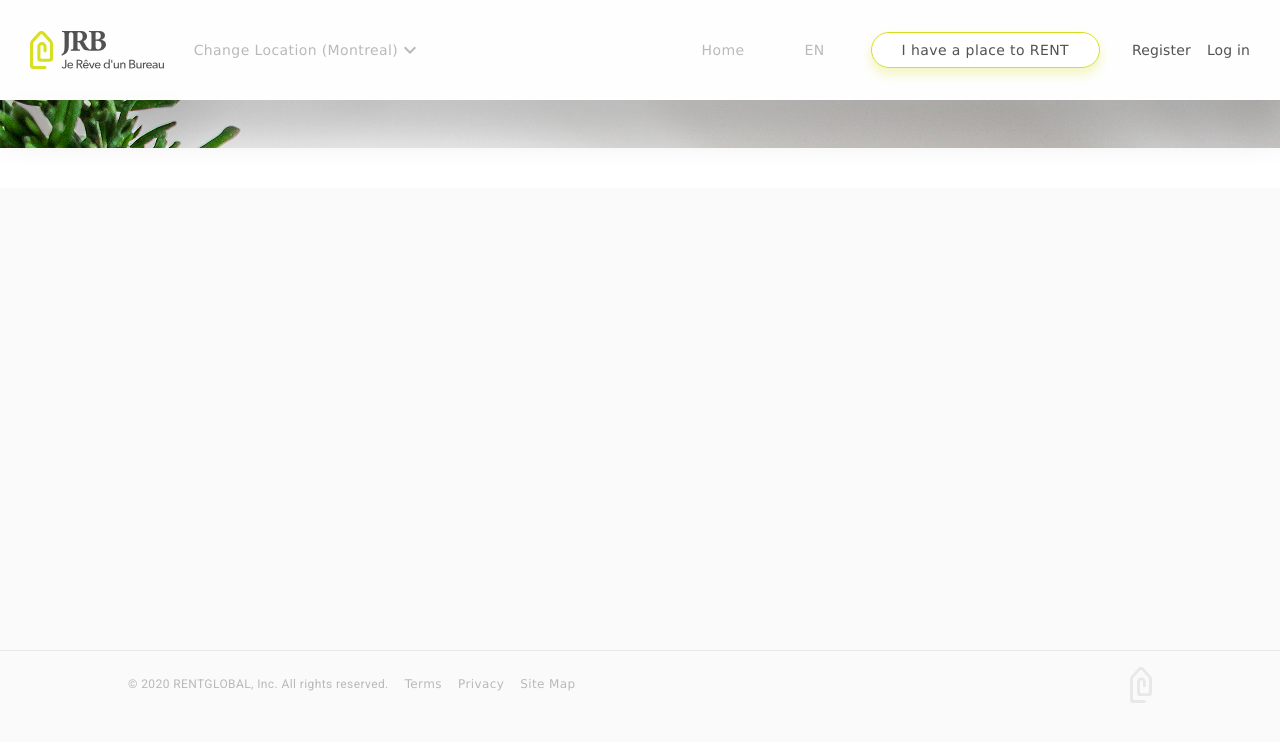
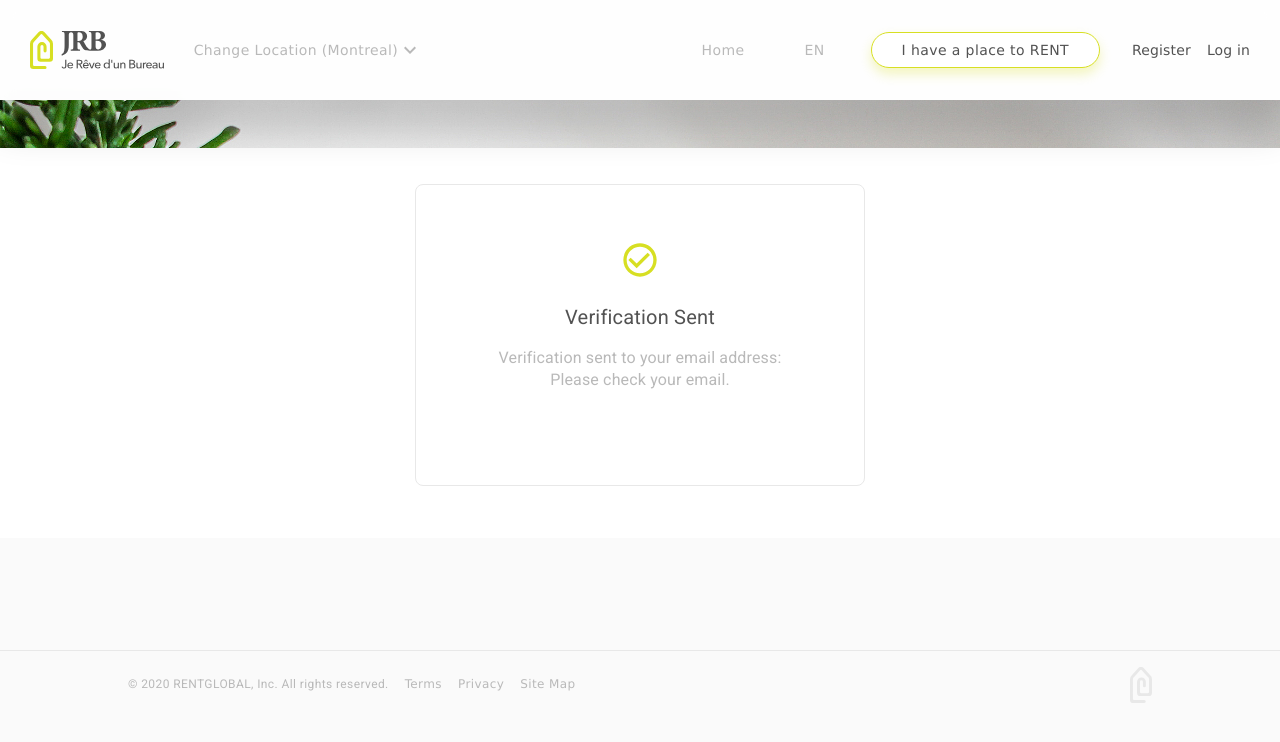
Before and after one commit to guoxiang915/rentglobal, a React (Create React App) app: page /auth/send-verification in a window 1280 px wide. Shown: the top 742 px of the page. Built offline with nearby package versions, Linux system fonts and the light colour scheme.

Commit message:
Add SendVerification form

```diff
--- a/src/common/locales/en/common.json
+++ b/src/common/locales/en/common.json
@@ -77,5 +77,7 @@
     "needOffice": "I need an office",
     "iLookForOffice": "I have a team & company looking for a place to work",
     "landlordSignup": "Landlord sign up",
-    "companySignup": "Company sign up"
+    "companySignup": "Company sign up",
+    "verificationSent": "Verification Sent",
+    "checkEmailForVerification": "Verification sent to your email address: <0>{{email}}</0><br />Please check your email."
 }
--- a/src/components/Login/RegisterForm.jsx
+++ b/src/components/Login/RegisterForm.jsx
@@ -123,7 +123,6 @@ class RegisterForm extends Component {
 
     return (
       <form
-        // onSubmit={this.handleSubmit}
         noValidate
         autoComplete="off"
         className={classes.formWrapper}
--- /dev/null
+++ b/src/components/Login/SendVerificationForm.jsx
@@ -0,0 +1,72 @@
+import React, { Component } from "react";
+import PropTypes from "prop-types";
+import { withStyles } from "@material-ui/core/styles";
+import { Typography } from "@material-ui/core";
+import { Trans, withTranslation } from "react-i18next";
+import { Box, Column } from "../../common/base-components";
+import { CheckCircleOutline } from "@material-ui/icons";
+
+const styleSheet = theme => ({
+  formWrapper: {
+    width: "100%",
+    paddingTop: 45,
+    paddingBottom: 75
+  },
+
+  successIcon: {
+    fontSize: 40
+  },
+
+  formTitle: {
+    color: theme.colors.primary.darkGrey,
+    lineHeight: "26px",
+    fontSize: "20px",
+    marginTop: 8,
+    textAlign: "center"
+  },
+
+  formSubtitle: {
+    color: theme.colors.primary.grey,
+    lineHeight: "20px",
+    fontSize: "16px",
+    textAlign: "center"
+  }
+});
+
+class SendVerificationForm extends Component {
+  render() {
+    const { email, classes, t } = this.props;
+
+    return (
+      <form noValidate autoComplete="off" className={classes.formWrapper}>
+        <Column fullWidth>
+          <CheckCircleOutline color="primary" className={classes.successIcon} />
+          <Box paddingTop>
+            <Typography className={classes.formTitle}>
+              {t("verificationSent")}
+            </Typography>
+          </Box>
+          <Box paddingTop>
+            <Typography className={classes.formSubtitle}>
+              <Trans i18nKey="checkEmailForVerification">
+                <Typography color="primary" component="span">
+                  {{ email: email }}
+                </Typography>
+              </Trans>
+            </Typography>
+          </Box>
+        </Column>
+      </form>
+    );
+  }
+}
+
+SendVerificationForm.propTypes = {
+  classes: PropTypes.object.isRequired,
+  t: PropTypes.func.isRequired,
+  mappedRegister: PropTypes.func.isRequired
+};
+
+export default withStyles(styleSheet)(
+  withTranslation("common")(SendVerificationForm)
+);
--- a/src/components/Login/index.jsx
+++ b/src/components/Login/index.jsx
@@ -6,8 +6,9 @@ import { Route } from "react-router-dom";
 import { withTranslation } from "react-i18next";
 import { Column, Spinner } from "../../common/base-components";
 import LoginForm from "./LoginForm";
+import SelectRegisterForm from "./SelectRegisterForm";
 import RegisterForm from "./RegisterForm";
-import SelectRegisterForm from "./SelectRegisterForm";
+import SendVerificationForm from "./SendVerificationForm";
 import ForgotPasswordForm from "./ForgotPasswordForm";
 
 import HeaderImage from "../../assets/img/img_header@2x.jpg";
@@ -147,6 +148,14 @@ class AuthWrapper extends Component {
             )}
           />
           <Route
+            path="/auth/send-verification"
+            render={() => (
+              <Column classes={{ box: classes.loginCard }}>
+                <SendVerificationForm email={this.state.email} />
+              </Column>
+            )}
+          />
+          <Route
             path="/auth/forgot-password"
             render={() => (
               <Column classes={{ box: classes.loginCard }}>
--- a/src/sagas/auth/watchLogin.js
+++ b/src/sagas/auth/watchLogin.js
@@ -3,6 +3,7 @@ import { API } from "../../utils/constants";
 import api from "../../api/api";
 import Auth from "../../utils/auth";
 import flushMessage from "../flushMessages";
+import { push } from "react-router-redux";
 
 const authObj = new Auth();
 
@@ -29,10 +30,12 @@ function* login(action) {
       authObj.setToken(response.data.token);
       action.history.push("/");
     } else if (response.status === 403) {
-      yield put({
-        type: "USER_NOT_ACTIVATED",
-        resp: response.data
-      });
+      // yield put({
+      //   type: "USER_NOT_ACTIVATED",
+      //   resp: response.data
+      // });
+      console.log(push);
+      yield put(push("/auth/send-verification"));
     } else {
       yield put({
         type: "LOGIN_FAILED",
--- a/src/sagas/auth/watchRegister.js
+++ b/src/sagas/auth/watchRegister.js
@@ -24,6 +24,7 @@ function* register(action) {
         type: "USER_NOT_ACTIVATED",
         resp: response.data
       });
+      action.history.push("/auth/send-verification");
     } else {
       yield put({
         type: "REGISTER_USER_FAILED",
```
